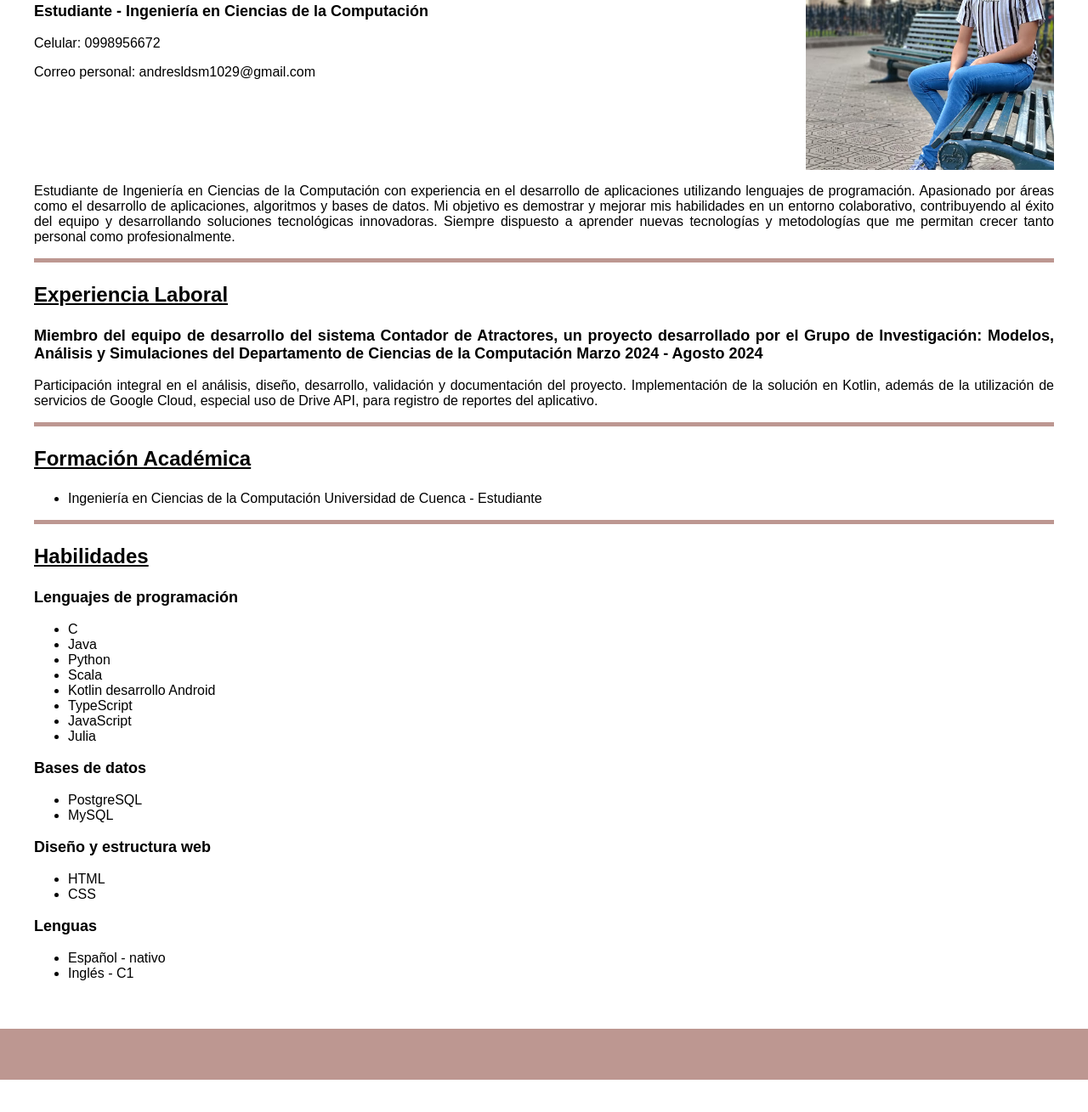
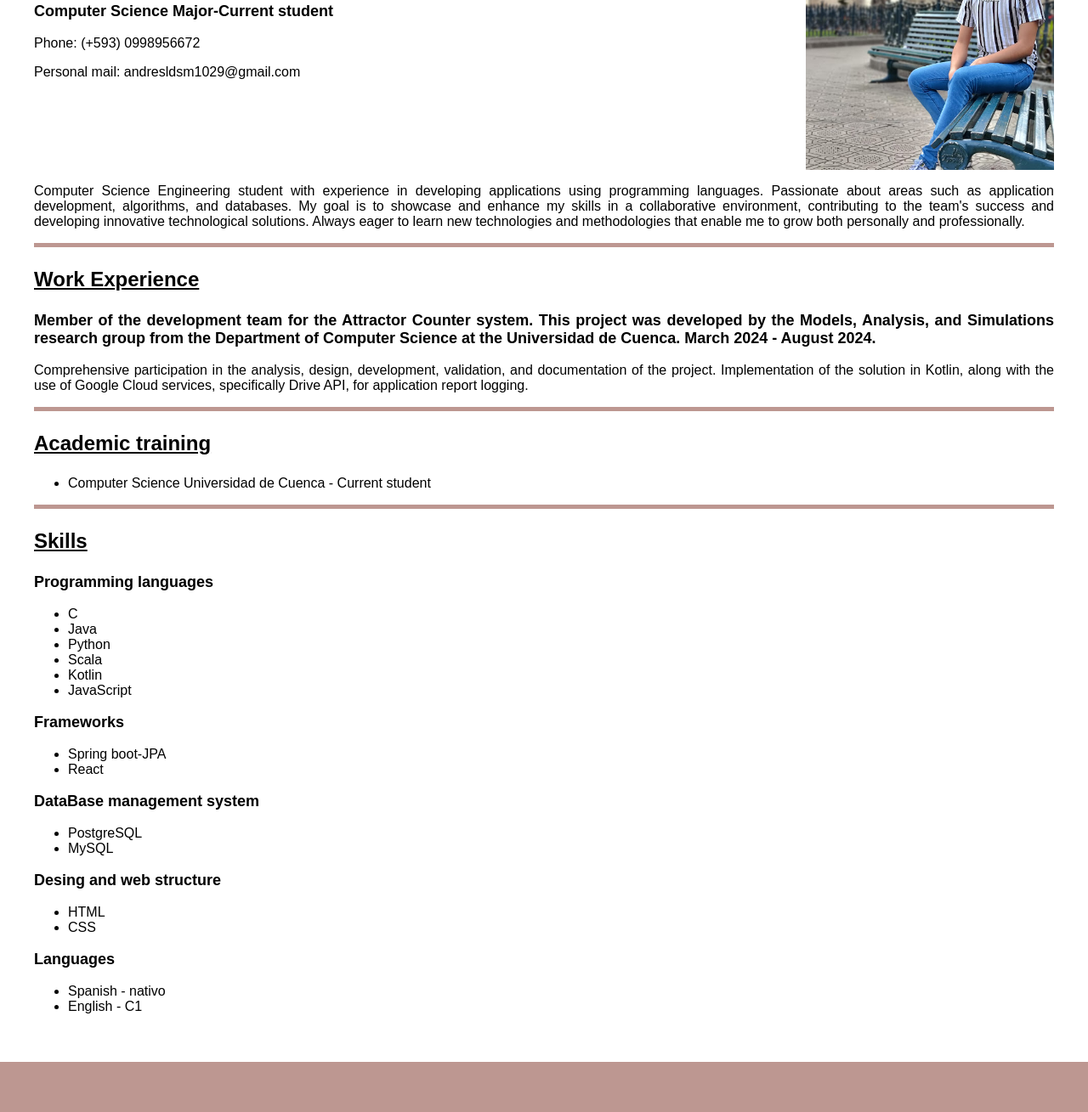
Before and after one commit to Fab1029/Personal-CV, a plain HTML site: page index.html in a window 1280 px wide. Shown: the part 289-1598 px from the top of the page at 85% size. Before the commit the page ends 1560 px from the top, so only its background shows below. Drawn offline with Linux system fonts and the light colour scheme.

Commit message:
Update index.html

```diff
--- a/index.html
+++ b/index.html
@@ -24,9 +24,9 @@
 
                 <div class="general-information-container">
                     <p class="title-text">Fabián Andrés Ledesma Moncayo</p>
-                    <p class="subtitle-text">Estudiante - Ingeniería en Ciencias de la Computación</p>
-                    <p>Celular: 0998956672</p>
-                    <p>Correo personal: andresldsm1029@gmail.com</p>
+                    <p class="subtitle-text">Computer Science Major-Current student</p>
+                    <p>Phone: (+593) 0998956672</p>
+                    <p>Personal mail: andresldsm1029@gmail.com</p>
                 </div>
 
                 <div class="photo-container">
@@ -36,11 +36,10 @@
             </div>
 
             <div class="overview-information-container">
-                <p>Estudiante de Ingeniería en Ciencias de la Computación con experiencia en el desarrollo de aplicaciones utilizando lenguajes de programación.
-                    Apasionado por áreas como el desarrollo de aplicaciones, algoritmos y bases de datos.
-                    Mi objetivo es demostrar y mejorar mis habilidades en un entorno colaborativo, contribuyendo al éxito del equipo y desarrollando soluciones tecnológicas innovadoras.
-                    Siempre dispuesto a aprender nuevas tecnologías y metodologías que me permitan crecer tanto personal como profesionalmente.
-                </p>
+                <p>Computer Science Engineering student with experience in developing applications using programming languages.
+                   Passionate about areas such as application development, algorithms, and databases.
+                   My goal is to showcase and enhance my skills in a collaborative environment, contributing to the team's success and developing innovative technological solutions.
+                   Always eager to learn new technologies and methodologies that enable me to grow both personally and professionally.</p>
             </div>
 
             <div class="horizontal-line-container">
@@ -50,13 +49,16 @@
         </div>
 
         <div class="work-experience-container">
-            <p class="subtitle-underline-text">Experiencia Laboral</p>
+            <p class="subtitle-underline-text">Work Experience</p>
             <div>
-                <p class="section-title-text">Miembro del equipo de desarrollo del sistema Contador de Atractores,
-                    un proyecto desarrollado por el Grupo de Investigación: Modelos, Análisis y Simulaciones del Departamento de Ciencias
-                    de la Computación Marzo 2024 - Agosto 2024</p>
-                <p class="description-text">Participación integral en el análisis, diseño, desarrollo, validación y documentación del proyecto.
-                    Implementación de la solución en Kotlin, además de la utilización de servicios de Google Cloud, especial uso de Drive API, para registro de reportes del aplicativo.
+                <p class="section-title-text">
+                    Member of the development team for the Attractor Counter system.
+                    This project was developed by the Models, Analysis, and Simulations research group
+                    from the Department of Computer Science at the Universidad de Cuenca. March 2024 - August 2024.
+                </p>
+                <p class="description-text">
+                    Comprehensive participation in the analysis, design, development, validation, and documentation of the project.
+                    Implementation of the solution in Kotlin, along with the use of Google Cloud services, specifically Drive API, for application report logging.
                 </p>
             </div>
         </div>
@@ -66,9 +68,9 @@
         </div>
 
         <div class="academic-training-container">
-            <p class="subtitle-underline-text">Formación Académica</p>
+            <p class="subtitle-underline-text">Academic training</p>
             <ul class="features-list">
-                <li>Ingeniería en Ciencias de la Computación Universidad de Cuenca - Estudiante</li>
+                <li>Computer Science Universidad de Cuenca - Current student</li>
             </ul>
         </div>
 
@@ -78,40 +80,46 @@
 
         <div class="personal-skills-container">
 
-            <p class="subtitle-underline-text">Habilidades</p>
+            <p class="subtitle-underline-text">Skills</p>
 
-            <p class="subtitle-text">Lenguajes de programación</p>
+            <p class="subtitle-text">Programming languages</p>
 
             <ul class="features-list">
                 <li>C</li>
                 <li>Java</li>
                 <li>Python</li>
                 <li>Scala</li>
-                <li>Kotlin desarrollo Android</li>
-                <li>TypeScript</li>
+                <li>Kotlin</li>
                 <li>JavaScript</li>
-                <li>Julia</li>
+
             </ul>
 
-            <p class="subtitle-text">Bases de datos</p>
+            <p class="subtitle-text">Frameworks</p>
+
+            <ul class="features-list">
+                <li>Spring boot-JPA</li>
+                <li>React</li>
+            </ul>
+
+            <p class="subtitle-text">DataBase management system</p>
 
             <ul class="features-list">
                 <li>PostgreSQL</li>
                 <li>MySQL</li>
             </ul>
 
-            <p class="subtitle-text">Diseño y estructura web</p>
+            <p class="subtitle-text">Desing and web structure</p>
 
             <ul class="features-list">
                 <li>HTML</li>
                 <li>CSS</li>
             </ul>
 
-            <p class="subtitle-text">Lenguas</p>
+            <p class="subtitle-text">Languages</p>
 
             <ul class="features-list">
-                <li>Español - nativo</li>
-                <li>Inglés - C1</li>
+                <li>Spanish - nativo</li>
+                <li>English - C1</li>
             </ul>
 
         </div>
```
